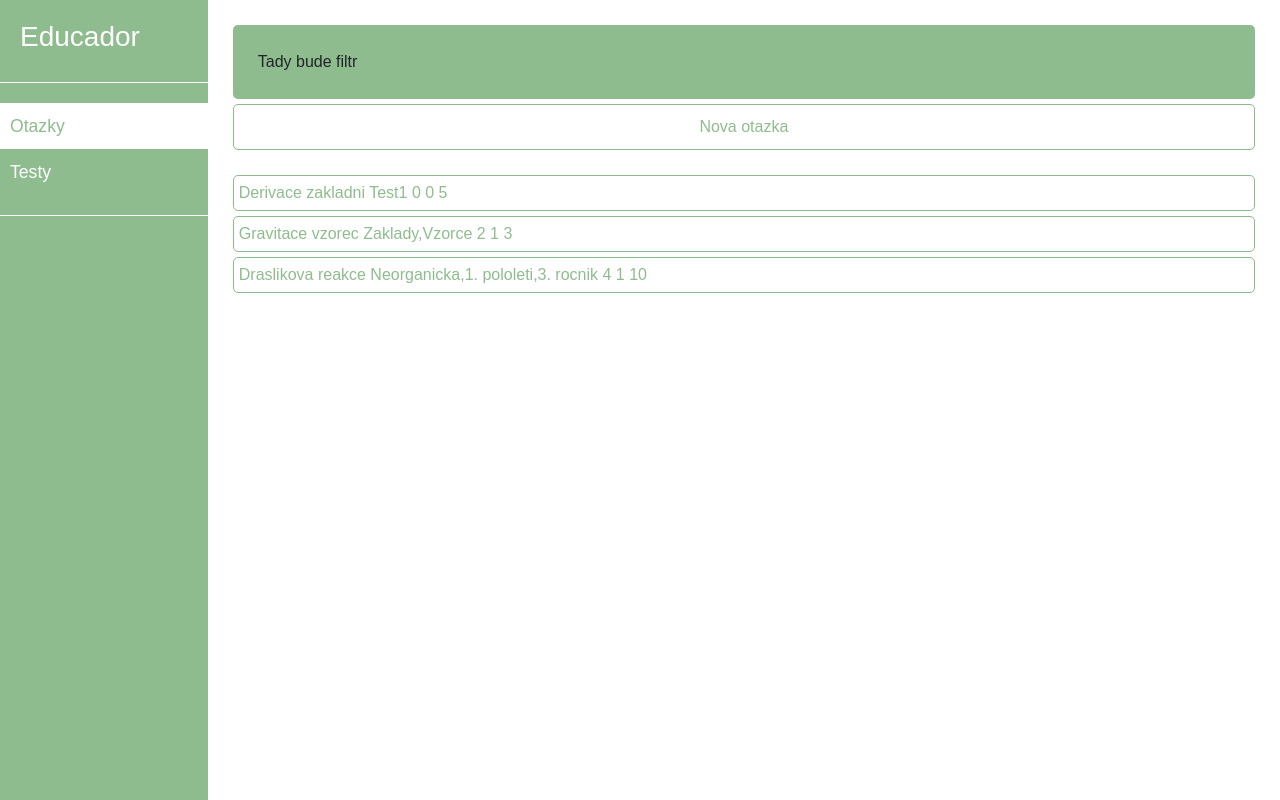
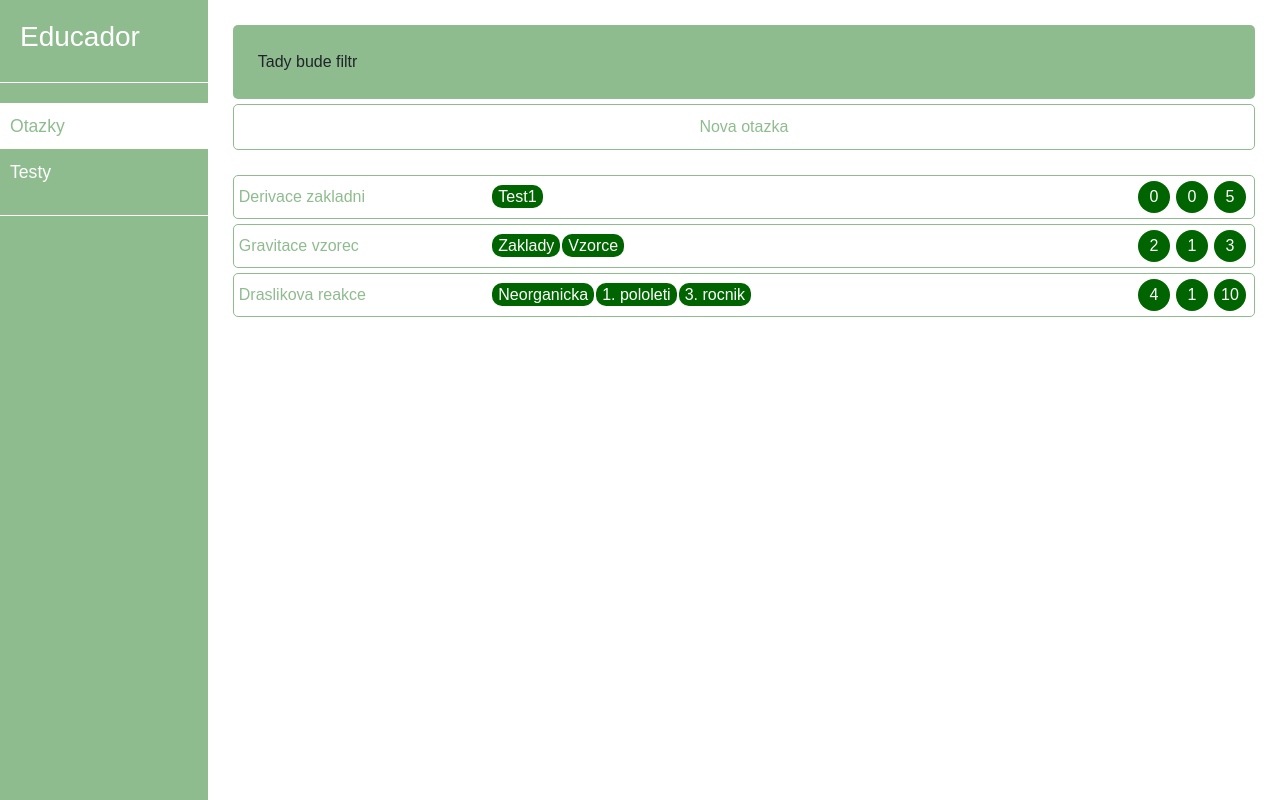
Before and after one commit to jkrizi/educator-angular-gui, an Angular app: page /vault in a window 1280 px wide. Built offline with nearby package versions, Linux system fonts and the light colour scheme.

Commit message:
Add question list basic styling

```diff
--- a/src/app/vault/question/question.component.css
+++ b/src/app/vault/question/question.component.css
@@ -4,6 +4,8 @@
   margin-bottom: 5px;
   padding: 5px;
   color: darkseagreen;
+  display: flex;
+  align-items: center;
 }
 
 .question-container:hover {
@@ -16,3 +18,37 @@
   color: white;
   background-color: darkseagreen;
 }
+
+.title {
+  width: 25%;
+}
+
+.tags {
+  width: 50%;
+}
+
+.dots {
+  display: flex;
+  width: 25%;
+  justify-content: end;
+}
+
+.tag {
+  background-color: darkgreen;
+  color: white;
+  padding: 3px 6px;
+  margin: 0 1px;
+  border-radius: 10px;
+}
+
+.dot {
+  display: flex;
+  background-color: darkgreen;
+  color: white;
+  border-radius: 50%;
+  width: 2rem;
+  height: 2rem;
+  align-items: center;
+  justify-content: center;
+  margin: 0 3px
+}
--- a/src/app/vault/question/question.component.html
+++ b/src/app/vault/question/question.component.html
@@ -1,3 +1,11 @@
 <div [ngClass]="{'question-container': true, 'selected': isSelected}" (click)="select()">
-  {{question.title}} {{question.tags}} {{question.answers.length}} {{correctAnswersCount}} {{question.difficulty}}
+  <span class="title">{{question.title}}</span>
+  <div class="tags">
+    <span class="tag" *ngFor="let tag of question.tags">{{tag}}</span>
+  </div>
+  <div class="dots">
+    <span class="dot">{{question.answers.length}}</span>
+    <span class="dot">{{correctAnswersCount}}</span>
+    <span class="dot">{{question.difficulty}}</span>
+  </div>
 </div>
--- a/src/app/vault/vault.component.ts
+++ b/src/app/vault/vault.component.ts
@@ -50,6 +50,7 @@ export class VaultComponent implements OnInit {
   }
 
   closeEditor() {
+    this.openedQuestion = null;
     this.isEditing = false;
   }
 }
```
